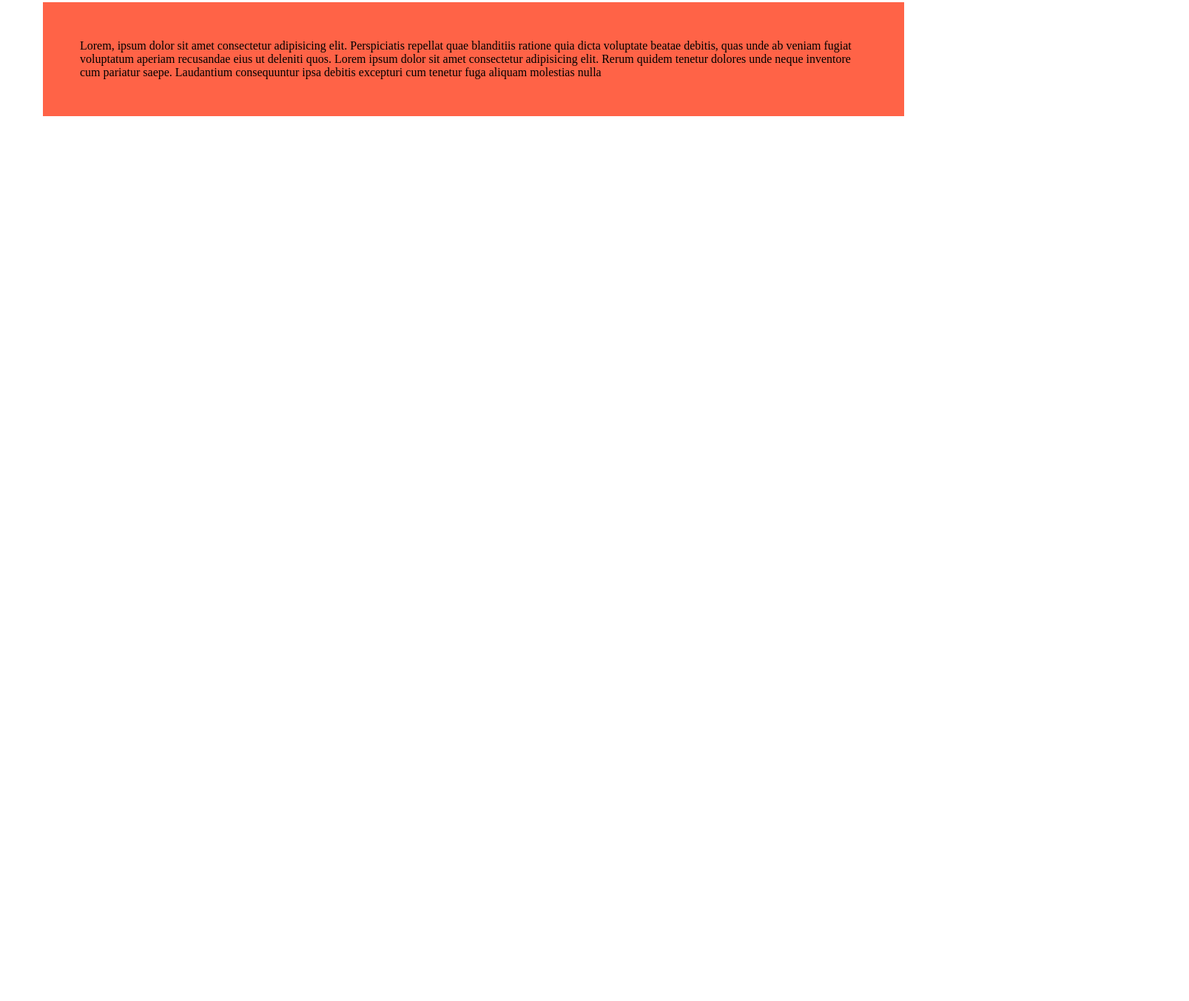
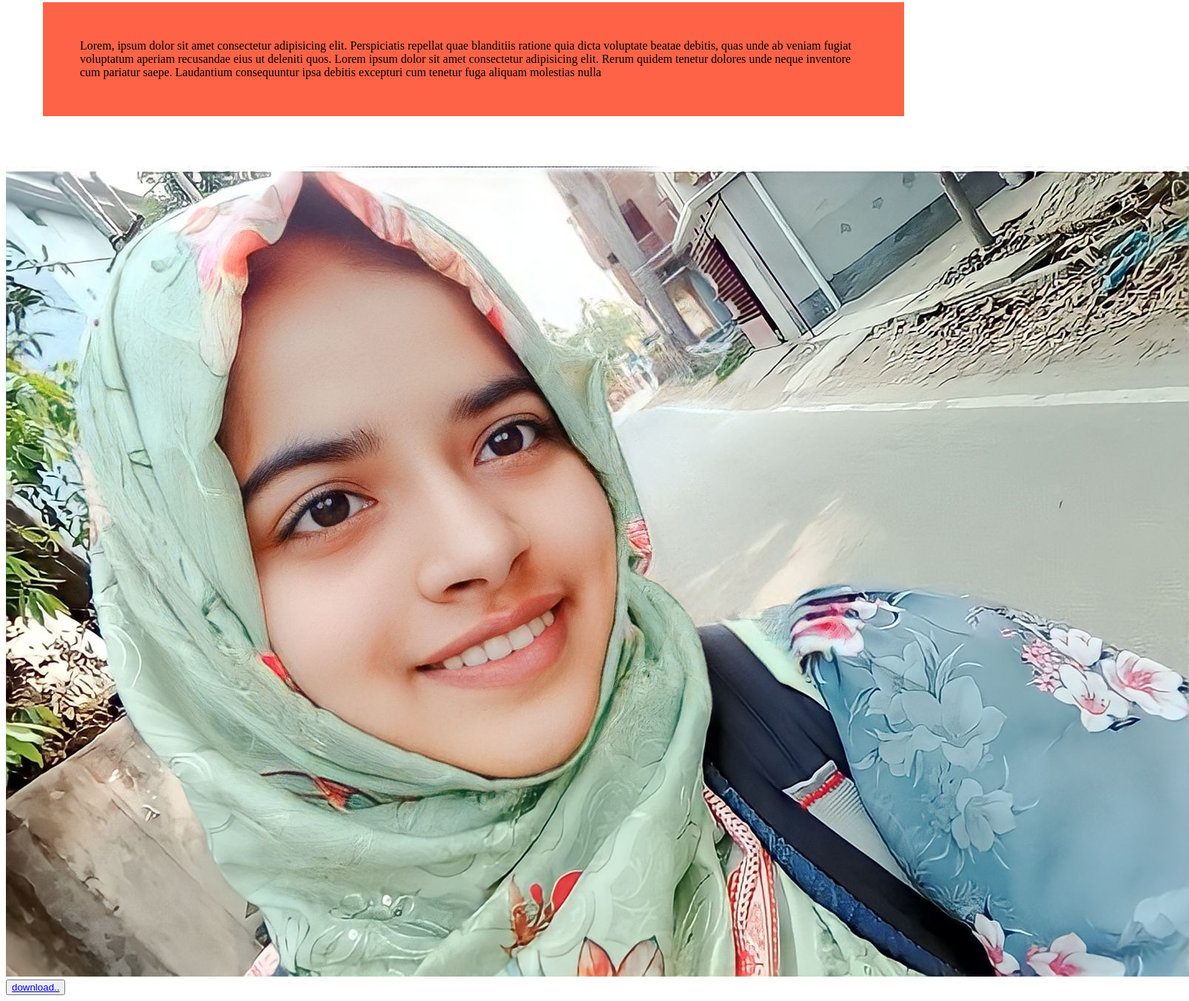
Before and after one commit to Mahfuj-976/my-first-github-repo, a plain HTML site: page index.html in a window 1280 px wide. Shown: the part 554-1907 px from the top of the page at 74% size, 1607 px wide, since content can reach past the window. Before the commit the page ends 800 px from the top, so only its background shows below. Drawn offline with Linux system fonts and the light colour scheme.

Commit message:
adding pic

```diff
--- a/index.html
+++ b/index.html
@@ -18,5 +18,8 @@
     <div>Lorem, ipsum dolor sit amet consectetur adipisicing elit. Perspiciatis repellat quae blanditiis ratione quia dicta voluptate beatae debitis, quas unde ab veniam fugiat voluptatum aperiam recusandae eius ut deleniti quos.
         Lorem ipsum dolor sit amet consectetur adipisicing elit. Rerum quidem tenetur dolores unde neque inventore cum pariatur saepe. Laudantium consequuntur ipsa debitis excepturi cum tenetur fuga aliquam molestias nulla <aspernatur class="lorem"></aspernatur>
     </div>
+    <br>
+    <img src="1681055342525.jpg" alt="loading">
+    <button><a href="1681055342525.jpg" download="pic">download..</a></button>
 </body>
 </html>
```
Also changed, not shown: 1681055342525.jpg (added).
